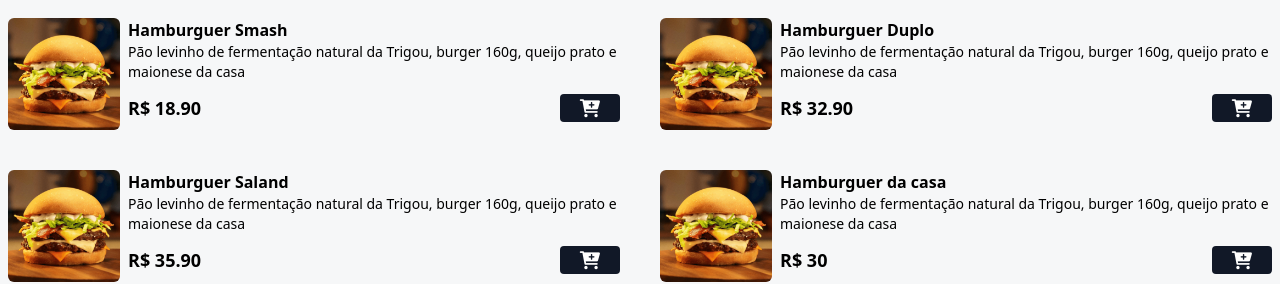
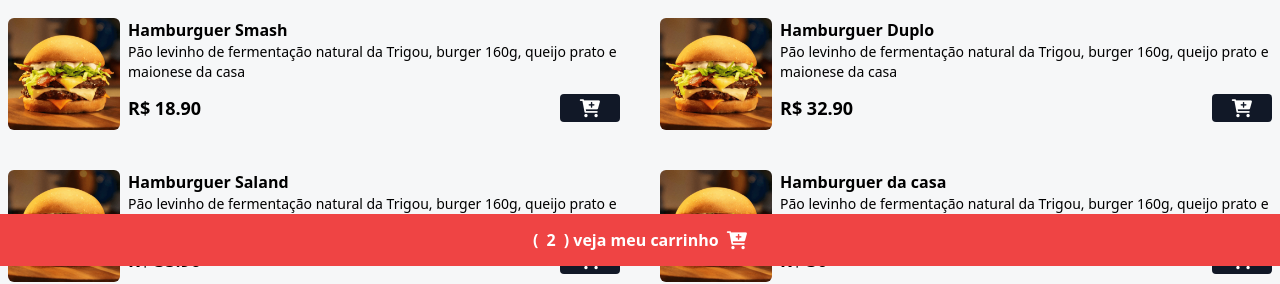
Before and after one commit to AlessandroPedroso/cardapioProject, a website: page index.html in a window 1280 px wide. Shown: the part 534-818 px from the top of the page. Drawn offline with Linux system fonts and the light colour scheme.

Commit message:
criação do footer

```diff
--- a/index.html
+++ b/index.html
@@ -175,7 +175,15 @@
   </div>
 
   <!--FIM MENU-->
-
+  <!--BUTTON CART FOOTER-->
+  <footer class="w-full bg-red-500 py-3 fixed bottom-0 z-40 flex items-center justify-center">
+    <button class="flex items-center gap-2 text-white font-bold" id="cart-btn">
+      (<span id="cart-count">2</span>)
+      veja meu carrinho
+      <i class="fa fa-cart-plus text-lg text-white"></i>
+    </button>
+  </footer>
+  <!--FIM BUTTON CART FOOTER-->
 </body>
 
 </html>
```
Also changed, not shown: styles/output.css.
